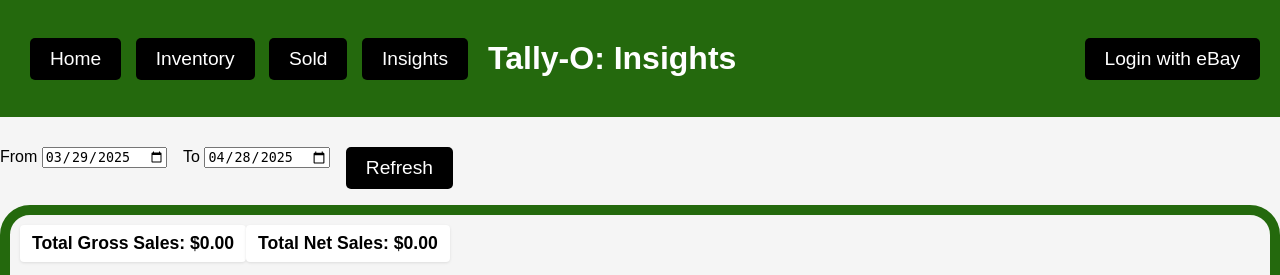
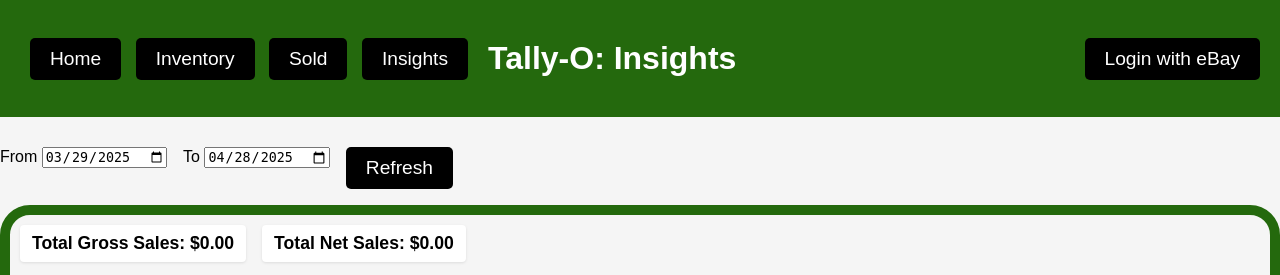
Before and after one commit to AssiduouslyCharles/Tally-O, a Flask app: page /insights in a window 1280 px wide. Shown: the top 275 px of the page. Run offline with Flask 3, Linux system fonts and the light colour scheme; data that the repository does not hold is empty; some libraries are stand-ins or nearby versions.

Commit message:
Update styles.css

```diff
--- a/backend/static/assets/styles.css
+++ b/backend/static/assets/styles.css
@@ -152,6 +152,7 @@ button:hover {
 .insights-summary {
   display: flex;
   justify-content: left;
+  gap: 16px;
   margin-bottom: 16px;
   font-size: 1.1em;
   font-weight: bold;
```
